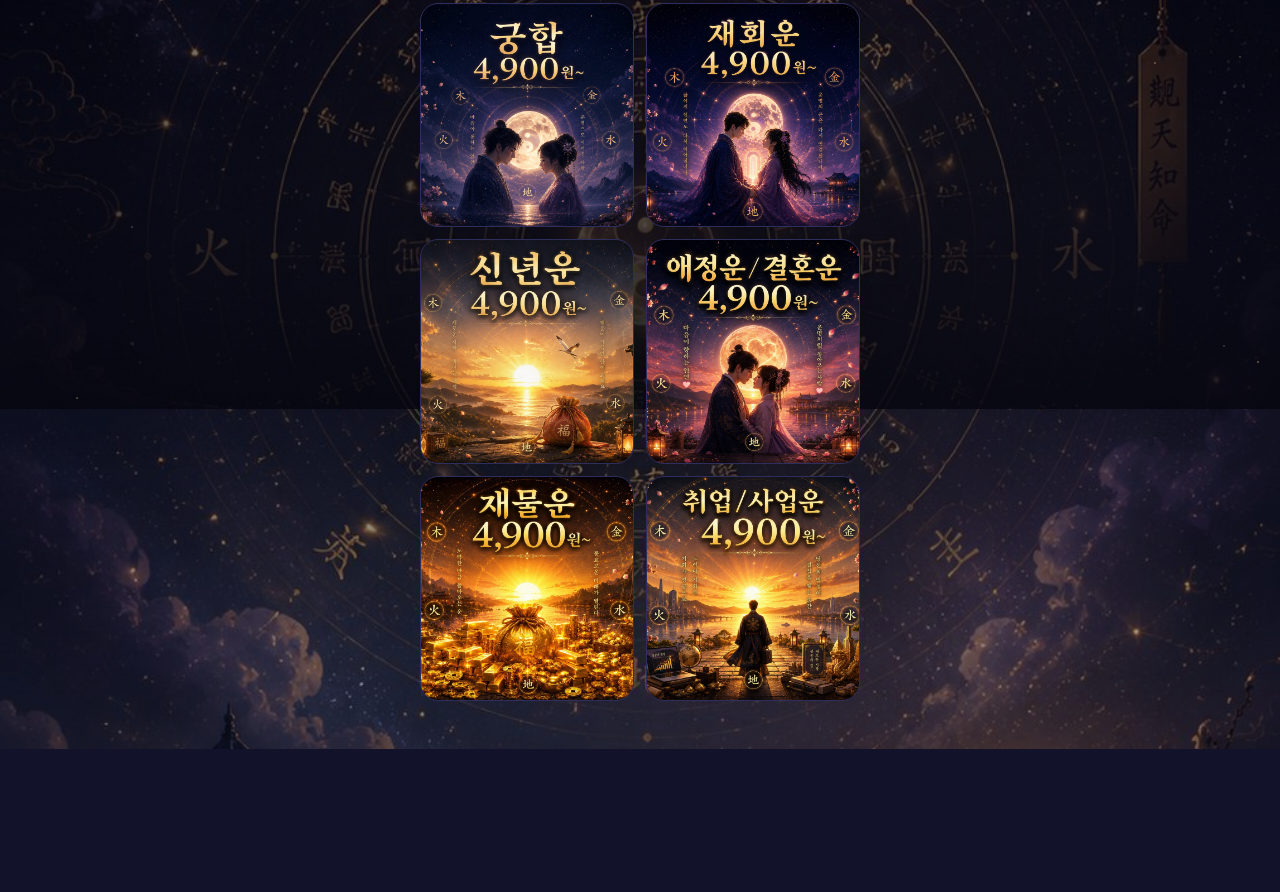
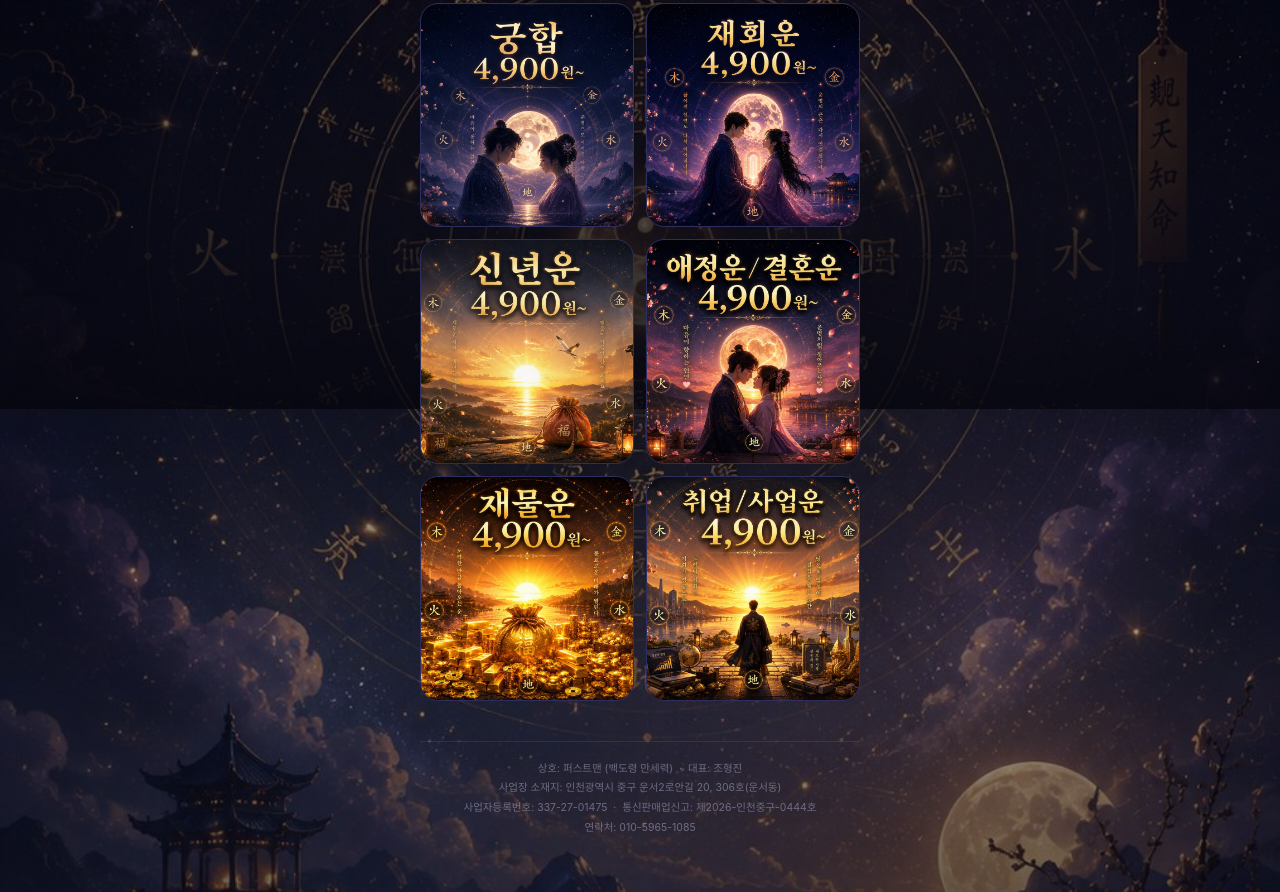
Before and after one commit to ilion4/gyeorun-saju, a website: page public/index.html in a window 1280 px wide. Shown: the part 391-1283 px from the top of the page. Before the commit the page ends 1140 px from the top, so only its background shows below. Drawn offline with Linux system fonts and the light colour scheme; a web font is replaced by a local one.

Commit message:
사이트 하단에 사업자정보 footer 추가

```diff
--- a/public/index.html
+++ b/public/index.html
@@ -176,6 +176,11 @@
     color: var(--gold-soft); font-size:13.5px; font-weight:700; text-decoration:none;
     backdrop-filter: blur(14px);
   }
+
+  .site-footer {
+    margin-top: 40px; padding: 16px 4px 4px; border-top: 1px solid rgba(255,255,255,.08);
+  }
+  .site-footer p { margin: 3px 0; font-size: 10.5px; line-height:1.6; color: rgba(169,166,196,.55); text-align:center; }
 </style>
 </head>
 <body>
@@ -321,6 +326,13 @@
         <button class="btn btn-ghost" id="restartBtn" style="margin-top:28px;">처음으로</button>
       </div>
     </section>
+
+    <footer class="site-footer">
+      <p>상호: 퍼스트맨 (백도령 만세력) &nbsp;·&nbsp; 대표: 조형진</p>
+      <p>사업장 소재지: 인천광역시 중구 운서2로안길 20, 306호(운서동)</p>
+      <p>사업자등록번호: 337-27-01475 &nbsp;·&nbsp; 통신판매업신고: 제2026-인천중구-0444호</p>
+      <p>연락처: 010-5965-1085</p>
+    </footer>
   </main>
 </div>
 
```
